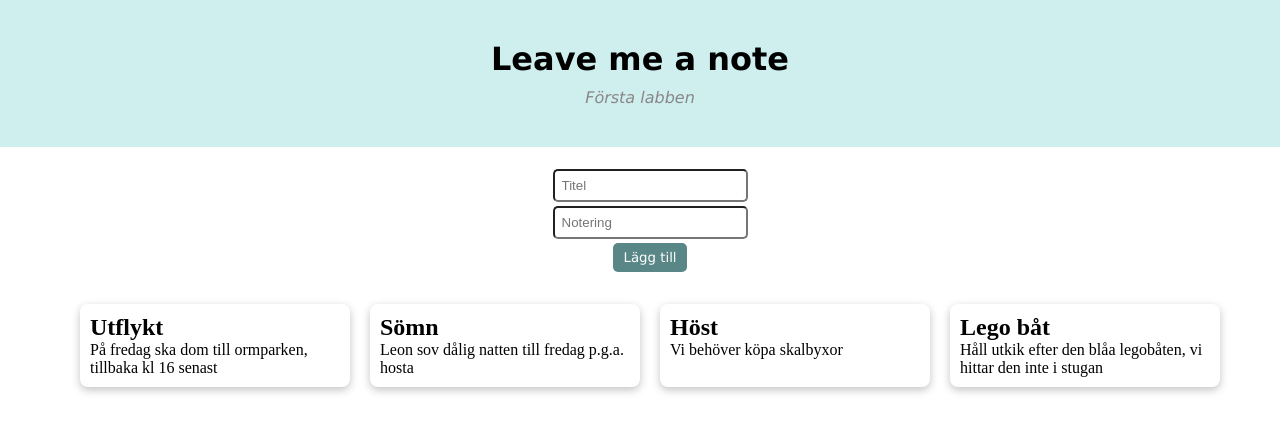
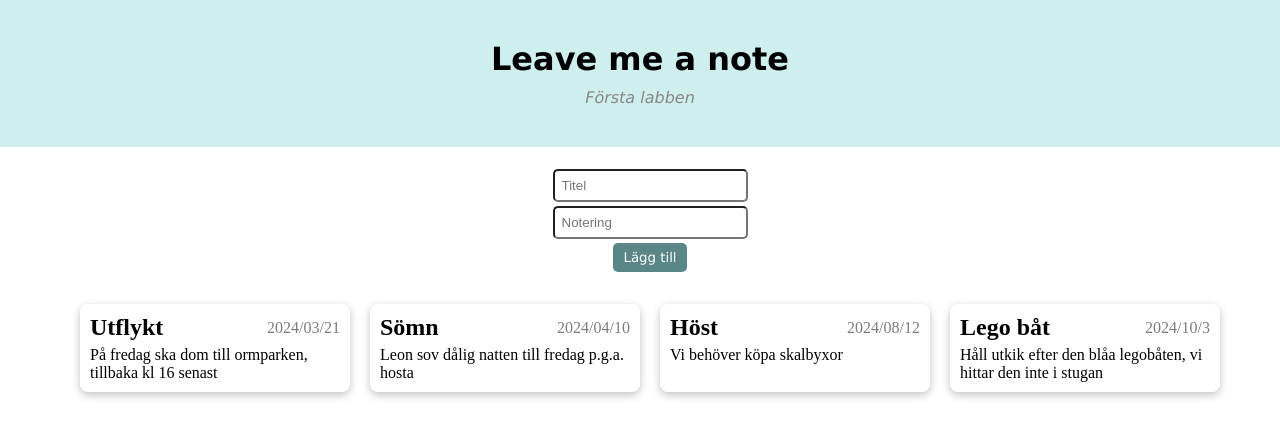
Before and after one commit to Noccis/labb-one, a React (Vite) app: page / in a window 1280 px wide. Shown: the top 436 px of the page. Built offline with nearby package versions, Linux system fonts and the light colour scheme.

Commit message:
Added date for when note was created

```diff
--- a/src/components/Note.jsx
+++ b/src/components/Note.jsx
@@ -1,10 +1,13 @@
 import React from "react";
 import "../styling/note.css";
 
-const Note = ({ title, description }) => {
+const Note = ({ title, description, date }) => {
   return (
     <div id="note-item">
-      <h2>{title}</h2>
+      <div id="note-top">
+        <h2>{title}</h2>
+        <p id="date">{date}</p>
+      </div>
       <p>{description}</p>
     </div>
   );
--- a/src/components/NoteInput.jsx
+++ b/src/components/NoteInput.jsx
@@ -3,16 +3,29 @@ import "../App.css";
 import "../styling/noteInput.css";
 
 const NoteInput = ({ listOfNotes, setListOfNotes }) => {
-  const [note, setNote] = useState({ title: "", description: "" });
+  const [note, setNote] = useState({ title: "", description: "", date: "" });
   const topInputRef = useRef(null);
 
   const handleChange = (e) =>
     setNote({ ...note, [e.target.name]: e.target.value });
 
+  function getTodaysDate() {
+    const today = new Date();
+    const month = today.getMonth() + 1;
+    const year = today.getFullYear();
+    const date = today.getDate();
+    return `${year}/${month}/${date}`;
+  }
+
   const handleSubmit = (e) => {
     e.preventDefault();
-    setListOfNotes([...listOfNotes, note]);
-    setNote({ title: "", description: "" });
+    const addedDate = getTodaysDate();
+
+    // Skapar ett nytt objekt för att när jag körde setNote så kom inte datumet med eftersom den är asynk
+    const updatedNote = { ...note, date: addedDate };
+    setListOfNotes([...listOfNotes, updatedNote]);
+    // Rensa input fields
+    setNote({ title: "", description: "", date: "" });
 
     // Ser till att översta input rutan markeras igen efter att man submittat för att enkelt kunna lägga till fler noteringar
     if (topInputRef.current) {
--- a/src/components/NotesList.jsx
+++ b/src/components/NotesList.jsx
@@ -7,7 +7,12 @@ const NotesList = ({ list }) => {
 
   if (list != null) {
     listOfNotes = list.map((note, index) => (
-      <Note key={index} title={note.title} description={note.description} />
+      <Note
+        key={index}
+        title={note.title}
+        description={note.description}
+        date={note.date}
+      />
     ));
   }
 
--- a/src/local-json/projects.json
+++ b/src/local-json/projects.json
@@ -1,21 +1,25 @@
 [
     {
         "title": "Utflykt" ,
-        "description": "På fredag ska dom till ormparken, tillbaka kl 16 senast"
+        "description": "På fredag ska dom till ormparken, tillbaka kl 16 senast",
+        "date": "2024/03/21"
     },
 
     {
         "title": "Sömn" ,
-        "description": "Leon sov dålig natten till fredag p.g.a. hosta"
+        "description": "Leon sov dålig natten till fredag p.g.a. hosta",
+        "date": "2024/04/10"
     },
 
     {
         "title": "Höst" ,
-        "description": "Vi behöver köpa skalbyxor"
+        "description": "Vi behöver köpa skalbyxor",
+        "date": "2024/08/12"
     },
 
     {
         "title": "Lego båt" ,
-        "description": "Håll utkik efter den blåa legobåten, vi hittar den inte i stugan"
+        "description": "Håll utkik efter den blåa legobåten, vi hittar den inte i stugan",
+        "date": "2024/10/3"
     }
 ]
--- a/src/styling/note.css
+++ b/src/styling/note.css
@@ -6,3 +6,14 @@
     border-radius: 8px;
     box-shadow: rgba(0, 0, 0, 0.24) 0px 3px 8px;
 }
+
+#note-top {
+    display: flex;
+    justify-content: space-between;
+    align-items: center;
+    margin-bottom: 5px;
+}
+
+#date {
+    color: rgb(124, 124, 124);
+}
```
